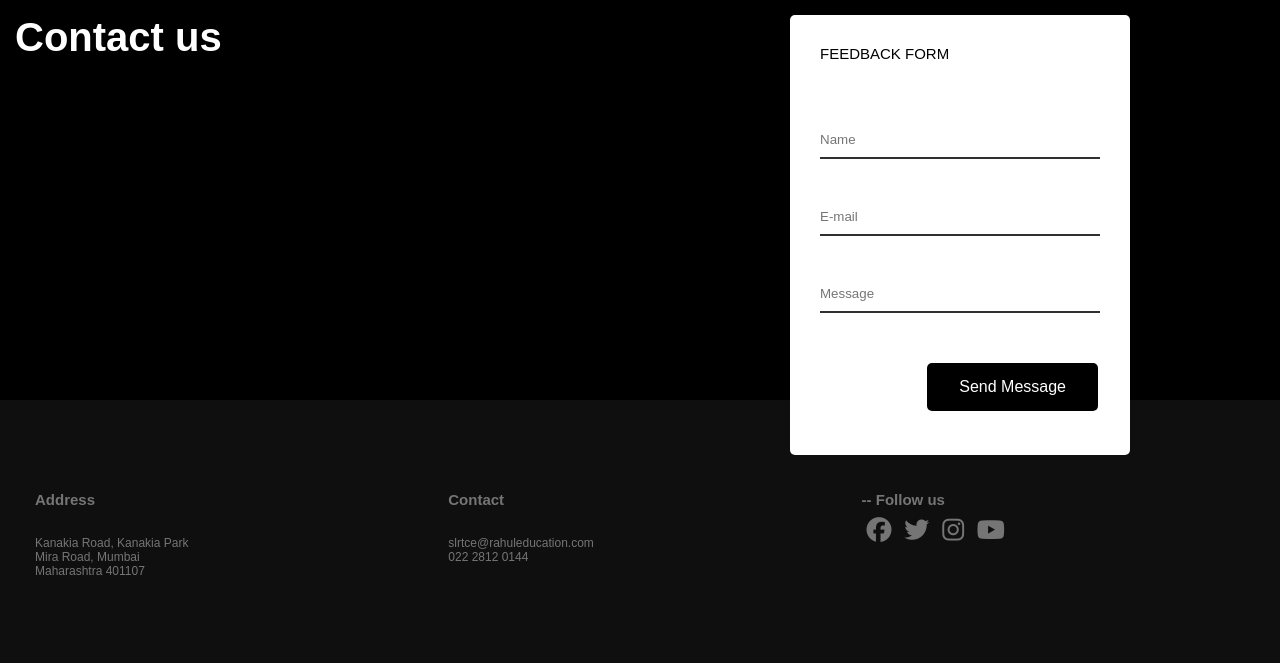
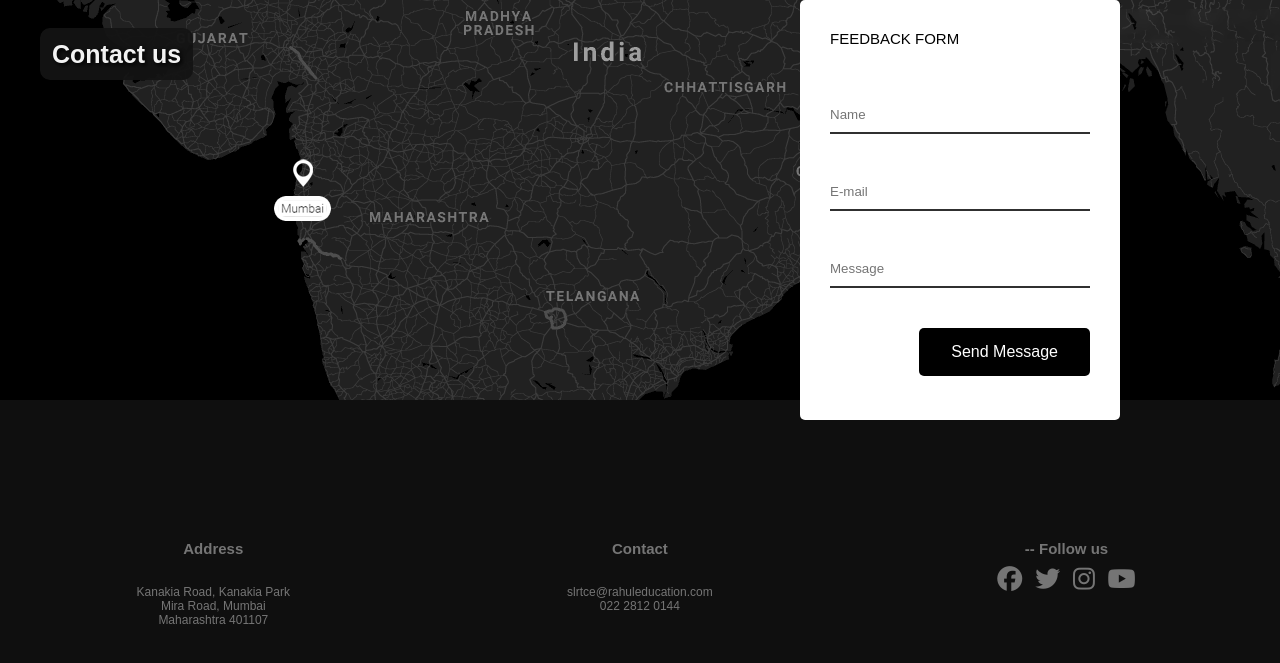
Before and after one commit to jashnimje/Adventour, a PHP site: page /contact.html in a window 1280 px wide. Shown: the part 69-732 px from the top of the page. Run offline with PHP 8.4, Linux system fonts and the light colour scheme; some libraries are stand-ins or nearby versions.

Commit message:
Added map image in background and improved layout

```diff
--- a/contact.html
+++ b/contact.html
@@ -31,9 +31,8 @@
 
     <!--Contact page-->
     <div class="middle-container">
-      <div class="row">
-        <div class="col-6">
-          <h1 class="contact-title">Contact us</h1>
+      <div class="col-6 contact-title">
+        <h1><span>Contact us</span></h1>
       </div>
 
       <div class="col-6 form-container">
@@ -71,14 +70,11 @@
         </form>
       </div>
     </div>
-      <!--<img class="map" src="./assets/img/map.png" alt="Map-location" />-->
-    </div>
 
     <!--Footer-->
     <div class="footer">
-      <div class="row">
       <div class="col-4 footer-address">
-          <h1 class="footer-heading">Address</h1>
+        <h3>Address</h3>
         <p>
           Kanakia Road, Kanakia Park <br />
           Mira Road, Mumbai <br />
@@ -87,7 +83,7 @@
       </div>
 
       <div class="col-4 footer-contact">
-          <h1 class="footer-heading">Contact</h1>
+        <h3>Contact</h3>
         <p>
           slrtce@rahuleducation.com <br />
           022 2812 0144
@@ -95,14 +91,13 @@
       </div>
 
       <div class="col-4 footer-social">
-          <h1 class="footer-heading">-- Follow us</h1>
+        <h3>-- Follow us</h3>
         <i class="fab fa-facebook"></i>
         <i class="fab fa-twitter"></i>
         <i class="fab fa-instagram"></i>
         <i class="fab fa-youtube"></i>
       </div>
     </div>
-    </div>
 
     <script src="js/script.js"></script>
   </body>
--- a/css/styles.css
+++ b/css/styles.css
@@ -12,7 +12,7 @@ html {
 body {
   background-color: rgb(15, 15, 15);
   font-family: "Montserrat", sans-serif;
-  margin: 0;
+  margin: 0 auto;
   padding: 0;
 }
 
@@ -197,25 +197,38 @@ hr {
 /* Contact Page*/
 .middle-container {
   background-color: rgb(0, 0, 0);
-  height: 40rem;
+  background: url("../assets/img/map.png");
+  background-repeat: no-repeat;
+  background-position: top;
+  height: 65%;
   width: 100%;
 }
 
 .contact-title {
+  float: left;
   font-size: 4rem;
+  padding: 4rem;
   color: white;
+  text-shadow: 2px 2px 4px #000000;
 }
 
-.map {
-  float: right;
+.contact-title h1 span {
+  padding: 1.2rem;
+  background-color: rgb(20, 20, 20);
+  opacity: 95%;
+  border-radius: 1rem;
+}
+
+.form-container {
+  float: left;
 }
 
 .contact-form {
   margin-left: auto;
   margin-right: auto;
   right: 20%;
-  width: 34rem;
-  height: 44rem;
+  max-width: 32rem;
+  height: 42rem;
   background: white;
   border-radius: 0.5rem;
   padding: 2rem 3rem;
@@ -224,7 +237,6 @@ hr {
 .feedback-title {
   font: 1.5rem Oswald, Arial, sans-serif;
   margin: 1rem 0;
-  padding-bottom: 1rem;
   color: black;
 }
 
@@ -261,7 +273,7 @@ p:before {
   text-align: center;
   text-decoration: none;
   font-size: 1.6rem;
-  margin: 5rem 0.2rem;
+  margin: 4rem 0;
   cursor: pointer;
   border-radius: 0.5rem;
   float: right;
@@ -275,11 +287,11 @@ p:before {
 }
 
 .footer {
+  text-align: center;
   color: rgb(117, 117, 117);
-  padding: 0rem 2rem;
 }
 
-.footer-heading {
+.footer h3 {
   font-size: 1.5rem;
 }
 
@@ -289,17 +301,17 @@ p:before {
 
 .footer-address {
   float: left;
-  padding: 3rem 4rem;
+  padding: 2rem 4rem;
 }
 
 .footer-contact {
   float: left;
-  padding: 3rem 4rem;
+  padding: 2rem 4rem;
 }
 
 .footer-social {
   float: left;
-  padding: 3rem 4rem;
+  padding: 2rem 4rem;
 }
 
 .fab {
@@ -312,12 +324,11 @@ p:before {
 }
 
 [class*="col-"] {
-  float: left;
-  padding: 1.5rem;
   width: 100%;
 }
 
-@media only screen and (min-width: 768px) {
+/* Media Queries */
+@media only screen and (min-width: 600px) {
   /* For desktop: */
   .col-1 {
     width: 8.33%;
```
Lines whose indentation alone changed are shown as unchanged.
